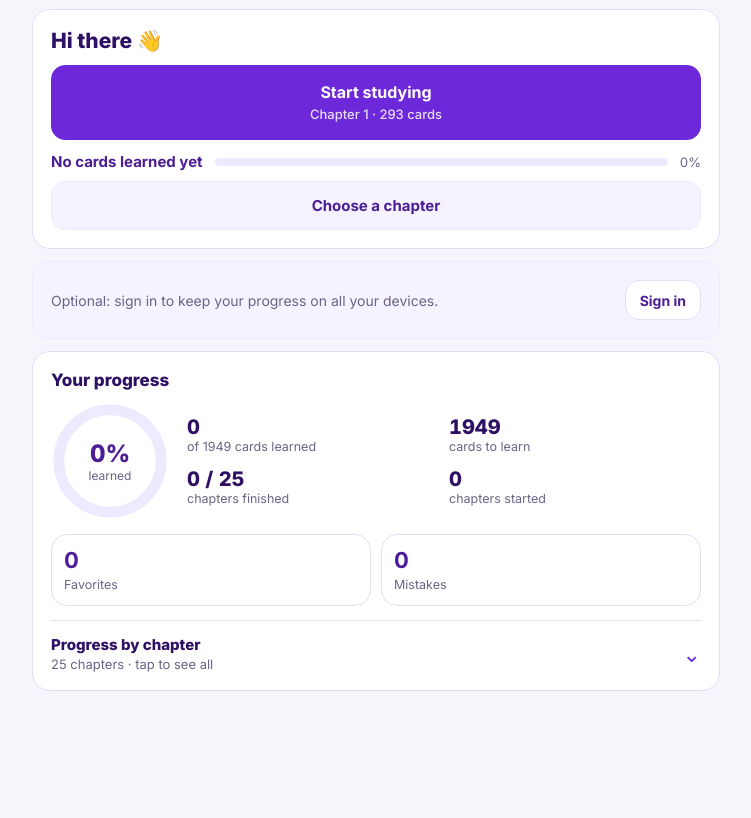
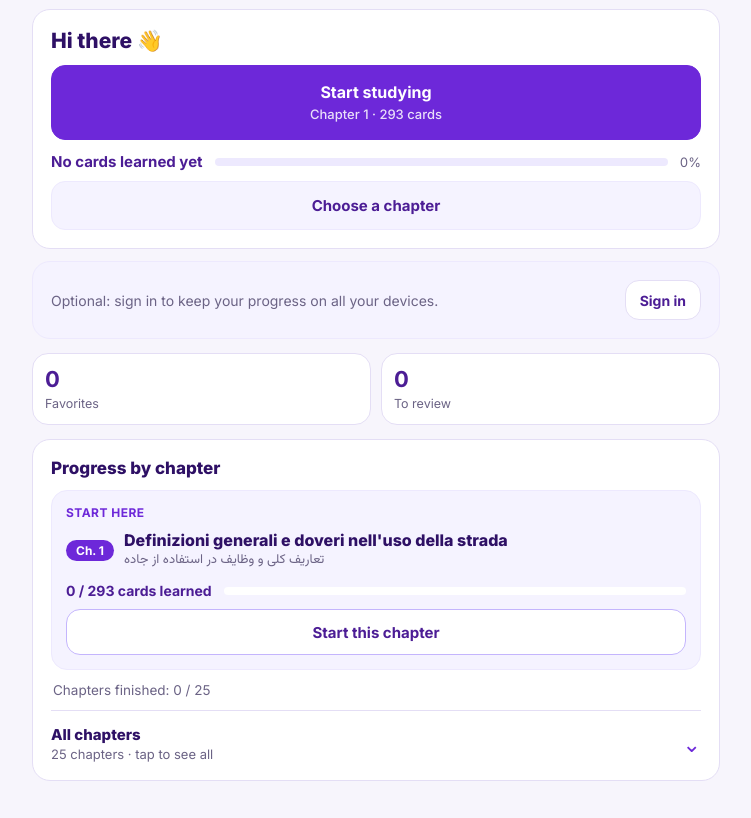
Before and after one commit to Marmaram1997/italian-patente-flashcards, a plain HTML site: page index.html in a window 1280 px wide. Shown: the part 120-938 px from the top of the page, without its empty margins (264-1015 px from the left). Before the commit the page ends 848 px from the top, so only its background shows below. Drawn offline with nearby package versions, Linux system fonts and the light colour scheme.

Commit message:
Polish: localized counters, simpler dashboard, "To review" wording, ch. 9 examples
- "X از Y" with Persian digits for study position, chapter rows/picker and
  finished chapters (English keeps "X / Y")
- Dashboard: drop the duplicate progress ring; learned count stays by the
  main action; chapter panel highlights the current chapter with its
  learned count and a Continue button, full list still collapsible
- The mistakes queue is now labelled "To review" / «برای مرور»; clearer
  message when a recalled card is scheduled for a later review
- Examples for Fasce orarie (9.25), Festivi (9.5) and Lavorativi (9.6)

Co-Authored-By: Claude Opus 5.5 <noreply@anthropic.com>
Claude-Session: https://claude.ai/code/session_01JQACnuX25aWZnBunstwQjd

```diff
--- a/index.html
+++ b/index.html
@@ -73,23 +73,21 @@ input:focus{outline:2px solid var(--p300);border-color:var(--p500)}
 .sync .btn{min-height:40px;padding:9px 14px;font-size:14px;white-space:nowrap}
 .kpis{display:grid;grid-template-columns:repeat(2,1fr);gap:10px;margin:14px 0}
 .pgTitle{font-size:17px;margin-bottom:12px}
-.pgTop{display:flex;align-items:center;gap:18px}
-.ring{position:relative;width:118px;height:118px;flex:none}
-.ring svg{width:100%;height:100%;transform:rotate(-90deg)}
-html[dir=rtl] .ring svg{transform:rotate(-90deg) scaleY(-1)}
-.ring circle{fill:none;stroke-width:11}
-.ring .rb{stroke:var(--p100)}
-.ring .rf{stroke:var(--p600);stroke-linecap:round;stroke-dasharray:326.7;stroke-dashoffset:326.7;transition:stroke-dashoffset .6s ease}
-.ring .rc{position:absolute;inset:0;display:flex;flex-direction:column;align-items:center;justify-content:center}
-.ring .rc b{font-size:24px;font-weight:800;color:var(--p800);font-variant-numeric:tabular-nums}
-.ring .rc span{font-size:12px;color:var(--muted)}
-.pgStats{flex:1;display:grid;grid-template-columns:1fr 1fr;gap:12px 10px}
-.pgStats b{display:block;font-size:20px;font-weight:800;color:var(--p900);font-variant-numeric:tabular-nums}
-.pgStats span{font-size:12.5px;color:var(--muted);line-height:1.3;display:block}
-.pgNext{display:block;width:100%;margin-top:14px;text-align:start;background:var(--p50);border:1px solid var(--p100);border-radius:14px;padding:11px 14px;cursor:pointer;font-size:14px;color:var(--p900);line-height:1.45}
-.pgNext small{display:block;color:var(--muted);font-size:12.5px}
-#progPanel .chToggle{border-top:1px solid var(--line);padding-top:14px}
-@media (max-width:360px){.pgTop{gap:12px}.ring{width:100px;height:100px}}
+#chPanel .chToggle{border-top:1px solid var(--line);padding-top:14px}
+.curCh{background:var(--p50);border:1px solid var(--p100);border-radius:16px;padding:14px;display:grid;gap:10px}
+.curLbl{font-size:12px;font-weight:700;color:var(--p700);text-transform:uppercase;letter-spacing:.04em}
+html[dir=rtl] .curLbl{text-transform:none;letter-spacing:0}
+.curHead{display:flex;align-items:center;gap:10px;min-width:0}
+.curHead .cnum{flex:none;font-size:12px;font-weight:700;color:#fff;background:var(--p700);border-radius:999px;padding:3px 10px}
+.curHead .names{min-width:0;flex:1}
+.curHead .it-t{display:block;font-size:16px;font-weight:800;color:var(--p900);text-align:left}
+.curHead .fa{display:block;font-size:13px;color:var(--muted);text-align:right}
+html[dir=ltr] .curHead .fa{text-align:left}
+html[dir=rtl] .curHead .it-t{text-align:right}
+.curCh .learned b{font-size:14px}
+.curCh .pbar{background:#fff}
+.curCh .btn{background:#fff;border-color:var(--p300);min-height:46px;padding:11px}
+.chDoneLine{margin:12px 2px;font-size:13.5px;color:var(--muted)}
 .kpi{background:#fff;border:1px solid var(--line);border-radius:16px;padding:12px;text-align:start;cursor:pointer}
 .kpi:hover{border-color:var(--p300)}
 .kpi b{display:block;font-size:22px;color:var(--p800)}
@@ -248,28 +246,22 @@ label.sm{font-size:13px;font-weight:600;color:var(--p800);display:block;margin:6
       <p class="muted" data-t="syncText"></p>
       <button class="btn" id="syncSignIn" data-t="signIn"></button>
     </div>
-    <div class="panel" id="progPanel" aria-labelledby="progTitle">
-      <h2 class="h3 pgTitle" id="progTitle" data-t="yourProgress"></h2>
-      <div class="pgTop">
-        <div class="ring" id="ring" role="img">
-          <svg viewBox="0 0 120 120" aria-hidden="true"><circle class="rb" cx="60" cy="60" r="52"/><circle class="rf" id="ringFill" cx="60" cy="60" r="52"/></svg>
-          <div class="rc"><b id="ringPct">0%</b><span data-t="learnedLow"></span></div>
-        </div>
-        <div class="pgStats">
-          <div><b id="pLearned">0</b><span id="pLearnedL"></span></div>
-          <div><b id="pLeft">0</b><span data-t="toLearn"></span></div>
-          <div><b id="pDone">0</b><span data-t="chDone"></span></div>
-          <div><b id="pStarted">0</b><span data-t="chStarted"></span></div>
-        </div>
-      </div>
-      <button class="pgNext hide" id="pgNext"></button>
     <div class="kpis">
       <b id="kKnown" class="hide"></b>
       <button class="kpi" data-go="fav"><b id="kFav">0</b><span data-t="favorites"></span></button>
       <button class="kpi" data-go="wrong"><b id="kWrong">0</b><span data-t="mistakes"></span></button>
     </div>
+    <div class="panel" id="chPanel" aria-labelledby="chTitle">
+      <h2 class="h3 pgTitle" id="chTitle" data-t="byChapter"></h2>
+      <div class="curCh" id="curCh">
+        <span class="curLbl" id="curLbl"></span>
+        <div class="curHead"><span class="cnum" id="curNum"></span><span class="names"><span class="it-t" id="curIt" lang="it"></span><span class="fa" id="curFa" lang="fa"></span></span></div>
+        <div class="learned"><b id="curTxt"></b><span class="pbar" aria-hidden="true"><i id="curBar"></i></span></div>
+        <button class="btn soft block" id="curBtn"></button>
+      </div>
+      <p class="chDoneLine" id="chDone"></p>
       <button class="chToggle" id="chToggle" aria-expanded="false" aria-controls="chList">
-        <span><span class="h3" data-t="byChapter"></span><span class="chSum" id="chSum"></span></span>
+        <span><span class="h3" data-t="allChapters"></span><span class="chSum" id="chSum"></span></span>
         <span class="chev" aria-hidden="true">⌄</span>
       </button>
       <div class="chs hide" id="chList"></div>
@@ -297,7 +289,7 @@ label.sm{font-size:13px;font-weight:600;color:var(--p800);display:block;margin:6
       <div class="sets" role="tablist" id="sets">
         <button class="set" role="tab" data-set="all" aria-selected="true"><span data-t="all"></span></button>
         <button class="set" role="tab" data-set="fav" aria-selected="false">❤️ <span data-t="favorites"></span> <span id="nFav">0</span></button>
-        <button class="set" role="tab" data-set="wrong" aria-selected="false">✗ <span data-t="mistakes"></span> <span id="nWrong">0</span></button>
+        <button class="set" role="tab" data-set="wrong" aria-selected="false">↻ <span data-t="mistakes"></span> <span id="nWrong">0</span></button>
       </div>
       <button class="btn again block startReview hide" id="startReview2"></button>
     </div>
@@ -415,44 +407,45 @@ label.sm{font-size:13px;font-weight:600;color:var(--p800);display:block;margin:6
     en:{cards:'cards',language:'Language',dashboard:'Dashboard',study:'Study',tools:'Search and options',
       startStudying:'Start studying',startSub:'Chapter 1 · {n} cards',continueTo:'Continue ',cardOf:'card {i} of {n}',allChaptersName:'All chapters',chooseChapter:'Choose a chapter',
       learned1:'1 card learned',learnedN:'{n} cards learned',learned0:'No cards learned yet',reviewN:'Review {n} cards',review1:'Review 1 card',
-      syncText:'Optional: sign in to keep your progress on all your devices.',signIn:'Sign in',learned:'Learned',yourProgress:'Your progress',learnedLow:'learned',ofCards:'of {n} cards learned',toLearn:'cards to learn',chDone:'chapters finished',chStarted:'chapters started',nextGoal:'Closest to finish',cardsLeft:'{n} cards left',ringLbl:'{p} of all cards learned',favorites:'Favorites',mistakes:'Mistakes',
+      syncText:'Optional: sign in to keep your progress on all your devices.',signIn:'Sign in',learned:'Learned',yourProgress:'Your progress',learnedLow:'learned',ofCards:'of {n} cards learned',toLearn:'cards to learn',chDone:'chapters finished',chStarted:'chapters started',nextGoal:'Closest to finish',cardsLeft:'{n} cards left',ringLbl:'{p} of all cards learned',favorites:'Favorites',mistakes:'To review',
       byChapter:'Progress by chapter',chSum:'{c} chapters · tap to see all',chapterN:'Ch. {n}',all:'All',shuffle:'Shuffle',list:'List',search:'Search an Italian or Persian word…',
-      tapHint:'Tap the card or press “Show meaning”',showMeaning:'Show meaning',reviewAgain:'Review again',iKnew:'I knew it',previous:'Previous card',back:'Back to dashboard',nextCard:'Next card',
+      tapHint:'Tap the card or press “Show meaning”',showMeaning:'Show meaning',reviewAgain:'Review again',iKnew:'I knew it',previous:'Previous card',xOfY:'{a} / {b}',curLbl:'Current chapter',startHere:'Start here',curTxt:'{x} cards learned',curCont:'Continue this chapter',curStart:'Start this chapter',chDoneLine:'Chapters finished: {x}',allChapters:'All chapters',back:'Back to dashboard',nextCard:'Next card',
       keys:'Space = show meaning · K = I knew it · R = review again · ← / → = previous / next · F = ❤️',example:'Example',needsReview:'Example under review',
       favorite:'Favorite',favAdded:'❤️ Added to favorites',favRemoved:'Removed from favorites',againToast:'It will come back for review',
-      knewPending:'✓ Nice — you will see it once more in a later review',knewCleared:'✓ Removed from mistakes',
+      knewPending:'✓ This card will come back in a later review',knewCleared:'✓ Removed from your review list',
       reviewLeft:'Review · {n} cards left',reviewLeft1:'Review · last card',exitReview:'Exit',sessionDone:'Review complete',doneText:'First try: {k} of {t} · {a} will come back in a later review.',backToStudy:'Back to study',toDashboard:'Dashboard',
-      eFav:'No favorites yet. Tap ❤️ on a card to save it here.',eWrong:'No mistakes yet. Tap “Review again” on a card you don’t know and it will appear here.',eNone:'No cards found.',
+      eFav:'No favorites yet. Tap ❤️ on a card to save it here.',eWrong:'Nothing to review yet. Tap “Review again” on a card you don’t know and it will appear here.',eNone:'No cards found.',
       startReview:'Start review ({n})',
-      signInTitle:'Sync your progress',signInText:'Your progress is already saved on this device. Sign in to keep favorites, mistakes and your place on every device.',yourName:'Your name',namePh:'e.g. Maryam',
+      signInTitle:'Sync your progress',signInText:'Your progress is already saved on this device. Sign in to keep favorites, cards to review and your place on every device.',yourName:'Your name',namePh:'e.g. Maryam',
       google:'Continue with Google',orEmail:'or with your email',sendLink:'Email me a sign-in link',notNow:'Not now',noLogin:'Sign-in is not available right now. Your progress is saved on this device.',
       displayName:'Display name',signOut:'Sign out',hello:'Hi, {n} 👋',helloGuest:'Hi there 👋',signedWith:'Signed in with {p}',profile:'Profile',signInBtn:'Sign in',
       saving:'Saving…',saved:'✓ Saved to your account',notSaved:'Not saved yet — will retry',syncing:'Syncing…',synced:'✓ Synced',offline:'Using the data on this device',
       sending:'Sending…',linkSent:'✓ Check your email ({e}) and tap the link in it.',opening:'Opening…',error:'Error: ',linkError:'That sign-in link did not work ({m}). Please request a new one.',
       signedOut:'Signed out',welcomeBack:'✓ You are signed in',askTitle:'What should we call you? 😊',askText:'Your name will appear on your dashboard.',saveName:'Save',later:'Later',
-      meaningIs:'Meaning: {m}',badgeKnown:'✓ Learned',badgeWrong:'✗ Mistake'},
+      meaningIs:'Meaning: {m}',badgeKnown:'✓ Learned',badgeWrong:'↻ To review'},
     fa:{cards:'کارت',language:'زبان',dashboard:'داشبورد',study:'مطالعه',tools:'جستجو و گزینه‌ها',
       startStudying:'شروع مطالعه',startSub:'فصل ۱ · {n} کارت',continueTo:'ادامه ',cardOf:'کارت {i} از {n}',allChaptersName:'همه فصل‌ها',chooseChapter:'انتخاب فصل',
       learned1:'۱ کارت یاد گرفته‌اید',learnedN:'{n} کارت یاد گرفته‌اید',learned0:'هنوز کارتی یاد نگرفته‌اید',reviewN:'مرور {n} کارت',review1:'مرور ۱ کارت',
-      syncText:'اختیاری: وارد شوید تا پیشرفت شما در همه دستگاه‌ها حفظ شود.',signIn:'ورود',learned:'یادگرفته',yourProgress:'پیشرفت شما',learnedLow:'یاد گرفته',ofCards:'از {n} کارت یاد گرفته‌اید',toLearn:'کارت مانده',chDone:'فصل تمام شده',chStarted:'فصل شروع شده',nextGoal:'نزدیک‌ترین فصل به پایان',cardsLeft:'{n} کارت مانده',ringLbl:'{p} از همه کارت‌ها یاد گرفته شده',favorites:'علاقه‌مندی‌ها',mistakes:'اشتباه‌ها',
+      syncText:'اختیاری: وارد شوید تا پیشرفت شما در همه دستگاه‌ها حفظ شود.',signIn:'ورود',learned:'یادگرفته',yourProgress:'پیشرفت شما',learnedLow:'یاد گرفته',ofCards:'از {n} کارت یاد گرفته‌اید',toLearn:'کارت مانده',chDone:'فصل تمام شده',chStarted:'فصل شروع شده',nextGoal:'نزدیک‌ترین فصل به پایان',cardsLeft:'{n} کارت مانده',ringLbl:'{p} از همه کارت‌ها یاد گرفته شده',favorites:'علاقه‌مندی‌ها',mistakes:'برای مرور',
       byChapter:'پیشرفت در هر فصل',chSum:'{c} فصل · برای دیدن همه بزنید',chapterN:'فصل {n}',all:'همه',shuffle:'درهم',list:'فهرست',search:'جستجوی کلمه ایتالیایی یا فارسی…',
-      tapHint:'روی کارت بزنید یا «نمایش معنی» را بزنید',showMeaning:'نمایش معنی',reviewAgain:'دوباره مرور کنم',iKnew:'بلد بودم',previous:'کارت قبلی',back:'بازگشت به داشبورد',nextCard:'کارت بعدی',
+      tapHint:'روی کارت بزنید یا «نمایش معنی» را بزنید',showMeaning:'نمایش معنی',reviewAgain:'دوباره مرور کنم',iKnew:'بلد بودم',previous:'کارت قبلی',xOfY:'{a} از {b}',curLbl:'فصل فعلی',startHere:'از اینجا شروع کنید',curTxt:'{x} کارت یاد گرفته‌اید',curCont:'ادامه این فصل',curStart:'شروع این فصل',chDoneLine:'فصل‌های تمام‌شده: {x}',allChapters:'همه فصل‌ها',back:'بازگشت به داشبورد',nextCard:'کارت بعدی',
       keys:'فاصله = نمایش معنی · K = بلد بودم · R = دوباره مرور کنم · ← / → = قبلی / بعدی · F = ❤️',example:'مثال',needsReview:'مثال در حال بازبینی',
       favorite:'علاقه‌مندی',favAdded:'❤️ به علاقه‌مندی‌ها اضافه شد',favRemoved:'از علاقه‌مندی‌ها حذف شد',againToast:'برای مرور دوباره برمی‌گردد',
-      knewPending:'✓ عالی — یک بار دیگر در مرور بعدی می‌بینید',knewCleared:'✓ از اشتباه‌ها حذف شد',
+      knewPending:'✓ این کارت در یکی از مرورهای بعدی برمی‌گردد.',knewCleared:'✓ از فهرست مرور حذف شد',
       reviewLeft:'مرور · {n} کارت مانده',reviewLeft1:'مرور · آخرین کارت',exitReview:'خروج',sessionDone:'مرور تمام شد',doneText:'بار اول: {k} از {t} · {a} کارت در مرور بعدی برمی‌گردد.',backToStudy:'بازگشت به مطالعه',toDashboard:'داشبورد',
-      eFav:'هنوز علاقه‌مندی ندارید. روی ❤️ یک کارت بزنید.',eWrong:'هنوز اشتباهی ثبت نشده. روی «دوباره مرور کنم» بزنید تا کارت اینجا بیاید.',eNone:'کارتی پیدا نشد.',
+      eFav:'هنوز علاقه‌مندی ندارید. روی ❤️ یک کارت بزنید.',eWrong:'هنوز کارتی برای مرور ندارید. روی «دوباره مرور کنم» بزنید تا کارت اینجا بیاید.',eNone:'کارتی پیدا نشد.',
       startReview:'شروع مرور ({n})',
-      signInTitle:'همگام‌سازی پیشرفت',signInText:'پیشرفت شما روی همین دستگاه ذخیره شده است. وارد شوید تا علاقه‌مندی‌ها، اشتباه‌ها و جای شما در همه دستگاه‌ها حفظ شود.',yourName:'نام شما',namePh:'مثلاً مریم',
+      signInTitle:'همگام‌سازی پیشرفت',signInText:'پیشرفت شما روی همین دستگاه ذخیره شده است. وارد شوید تا علاقه‌مندی‌ها، کارت‌های مرور و جای شما در همه دستگاه‌ها حفظ شود.',yourName:'نام شما',namePh:'مثلاً مریم',
       google:'ادامه با گوگل',orEmail:'یا با ایمیل',sendLink:'ارسال لینک ورود به ایمیل',notNow:'الان نه',noLogin:'ورود در حال حاضر در دسترس نیست. پیشرفت شما روی همین دستگاه ذخیره می‌شود.',
       displayName:'نام نمایشی',signOut:'خروج',hello:'سلام {n} 👋',helloGuest:'سلام 👋',signedWith:'ورود با {p}',profile:'پروفایل',signInBtn:'ورود',
       saving:'در حال ذخیره…',saved:'✓ در حساب شما ذخیره شد',notSaved:'هنوز ذخیره نشد — دوباره تلاش می‌شود',syncing:'در حال همگام‌سازی…',synced:'✓ همگام شد',offline:'استفاده از داده‌های همین دستگاه',
       sending:'در حال ارسال…',linkSent:'✓ ایمیل خود ({e}) را بررسی کنید و روی لینک بزنید.',opening:'در حال باز کردن…',error:'خطا: ',linkError:'لینک ورود کار نکرد ({m}). لطفاً یک لینک جدید درخواست کنید.',
       signedOut:'خارج شدید',welcomeBack:'✓ وارد شدید',askTitle:'شما را چه صدا کنیم؟ 😊',askText:'نام شما در داشبورد نمایش داده می‌شود.',saveName:'ذخیره',later:'بعداً',
-      meaningIs:'معنی: {m}',badgeKnown:'✓ یادگرفته',badgeWrong:'✗ اشتباه'}
+      meaningIs:'معنی: {m}',badgeKnown:'✓ یادگرفته',badgeWrong:'↻ برای مرور'}
   };
   var lang='en';
   function t(k,v){var s=(T[lang]&&T[lang][k])||T.en[k]||k;if(v)Object.keys(v).forEach(function(x){s=s.split('{'+x+'}').join(v[x])});return s}
+  function xy(a,b){return t('xOfY',{a:n2(a),b:n2(b)})}
   function n2(n){return lang==='fa'?String(n).replace(/\d/g,function(d){return '۰۱۲۳۴۵۶۷۸۹'[d]}):String(n)}
   var $=function(id){return document.getElementById(id)};
   function esc(s){return String(s).replace(/[&<>"]/g,function(c){return{'&':'&amp;','<':'&lt;','>':'&gt;','"':'&quot;'}[c]})}
@@ -558,9 +551,6 @@ label.sm{font-size:13px;font-weight:600;color:var(--p800);display:block;margin:6
     $('learnedBar').style.width=(k?Math.max(1.5,k/tot*100):0)+'%';
     var pr=k/tot*100,pct=(k&&pr<10?(Math.floor(pr*10)/10||0.1):Math.round(pr))+'%';
     $('learnedPct').textContent=n2(pct);
-    $('ringPct').textContent=n2(pct);$('ringFill').style.strokeDashoffset=326.7*(1-(k?Math.max(pr,1):0)/100);
-    $('ring').setAttribute('aria-label',t('ringLbl',{p:n2(pct)}));
-    $('pLearned').textContent=n2(k);$('pLearnedL').textContent=t('ofCards',{n:n2(tot)});$('pLeft').textContent=n2(tot-k);
     var mb=$('mainBtn'),p=validPos(),hasProgress=p||k||keys(S.wrong).length;
     mb.innerHTML='';
     if(p&&hasProgress){
@@ -578,22 +568,24 @@ label.sm{font-size:13px;font-weight:600;color:var(--p800);display:block;margin:6
     $('syncCard').classList.toggle('hide',!!user||!canLogin);
     var per={};ALL.forEach(function(c){var o=per[c[2]]||(per[c[2]]={t:0,k:0});o.t++;if(S.known[c[0]])o.k++});
     var h='';Object.keys(per).sort(function(x,y){return x-y}).forEach(function(n){h+=chRow(n,per[n])});
-    var cs=Object.keys(per),done=0,started=0,best=null;
-    cs.forEach(function(n){var o=per[n];if(o.k===o.t)done++;else if(o.k>0){started++;if(!best||o.t-o.k<per[best].t-per[best].k)best=n}});
-    $('pDone').textContent=n2(done)+' / '+n2(cs.length);$('pStarted').textContent=n2(started);
-    var ng=$('pgNext');ng.classList.toggle('hide',!best);ng.dataset.ch=best||'';
-    if(best){ng.innerHTML='';var sm0=document.createElement('small');sm0.textContent=t('nextGoal');var nb=document.createElement('bdi');nb.className='it-t';nb.lang='it';nb.textContent=chName(best);sm0.textContent+=' · '+t('chapterN',{n:n2(best)});
-      var lf=document.createElement('span');lf.textContent=' · '+t('cardsLeft',{n:n2(per[best].t-per[best].k)});ng.append(sm0,nb,lf)}
+    var cs=Object.keys(per),done=0;cs.forEach(function(n){if(per[n].k===per[n].t)done++});
+    $('chDone').textContent=t('chDoneLine',{x:xy(done,cs.length)});
+    // current (last studied) chapter; a position saved in "All chapters" maps to its card's chapter
+    var cc=p?String(BYTERM[p.term][2]):'1',co=per[cc];
+    $('curLbl').textContent=p?t('curLbl'):t('startHere');
+    $('curNum').textContent=t('chapterN',{n:n2(cc)});$('curIt').textContent=chName(cc);$('curFa').textContent=CHFA[cc]||'';
+    $('curTxt').textContent=t('curTxt',{x:xy(co.k,co.t)});$('curBar').style.width=(co.k?Math.max(2,co.k/co.t*100):0)+'%';
+    $('curBtn').textContent=p?t('curCont'):t('curStart');$('curBtn').dataset.ch=cc;
     $('chList').innerHTML=h;$('chSum').textContent=t('chSum',{c:n2(Object.keys(per).length)});
   }
   function chRow(n,o,cur){
     return '<button class="chr" data-ch="'+n+'"'+(cur?' aria-current="true"':'')+'><span class="nm it-t" lang="it">'+(n==='all'?'':n+'. ')+esc(chName(n))+'</span>'+
       (n!=='all'&&CHFA[n]?'<span class="nmf fa" lang="fa">'+esc(CHFA[n])+'</span>':'')+
-      '<span class="ct">'+n2(o.k)+'/'+n2(o.t)+'</span><span class="pb" aria-hidden="true"><i style="width:'+(o.k/o.t*100)+'%"></i></span></button>';
+      '<span class="ct">'+xy(o.k,o.t)+'</span><span class="pb" aria-hidden="true"><i style="width:'+(o.k/o.t*100)+'%"></i></span></button>';
   }
   $('mainBtn').onclick=function(){var p=validPos();if(p)openChapter(p.ch,p.term);else openChapter('1')};
   $('chooseBtn').onclick=openPicker;
-  $('pgNext').onclick=function(){var c=this.dataset.ch,p=validPos();if(c)openChapter(c,p&&p.ch===c?p.term:null)};
+  $('curBtn').onclick=function(){var c=this.dataset.ch,p=validPos();openChapter(c,p&&String(BYTERM[p.term][2])===c?p.term:null)};
   $('reviewBtn').onclick=startReview;
   $('syncSignIn').onclick=openWelcome;
   $('chToggle').onclick=function(){var o=this.getAttribute('aria-expanded')!=='true';this.setAttribute('aria-expanded',o);$('chList').classList.toggle('hide',!o)};
@@ -679,7 +671,7 @@ label.sm{font-size:13px;font-weight:600;color:var(--p800);display:block;margin:6
     if(!c){$('empty').textContent=searching()?t('eNone'):t({fav:'eFav',wrong:'eWrong'}[st.set]||'eNone');return}
     var tot,pos;
     if(review){tot=st.rTotal;pos=st.rTotal-st.rq.length+1;$('counter').textContent='';$('prog').style.width=((pos-1)/tot*100)+'%'}
-    else{tot=st.view.length;pos=st.idx+1;$('counter').textContent=n2(pos)+' / '+n2(tot);$('prog').style.width=(pos/tot*100)+'%'}
+    else{tot=st.view.length;pos=st.idx+1;$('counter').textContent=xy(pos,tot);$('prog').style.width=(pos/tot*100)+'%'}
     if(!showCards)return;
     var w=c[0];
     $('term').textContent=w;$('term2').textContent=w;$('mean').textContent=c[1];
--- a/sw.js
+++ b/sw.js
@@ -1,4 +1,4 @@
-const CACHE = 'patente-cards-v13';
+const CACHE = 'patente-cards-v14';
 const ASSETS = ['./', './index.html', './cards.json', './manifest.webmanifest',
   './icon-192.png', './icon-512.png', './icon-maskable-512.png', './apple-touch-icon.png'];
 
```
Also changed, not shown: cards.json.
